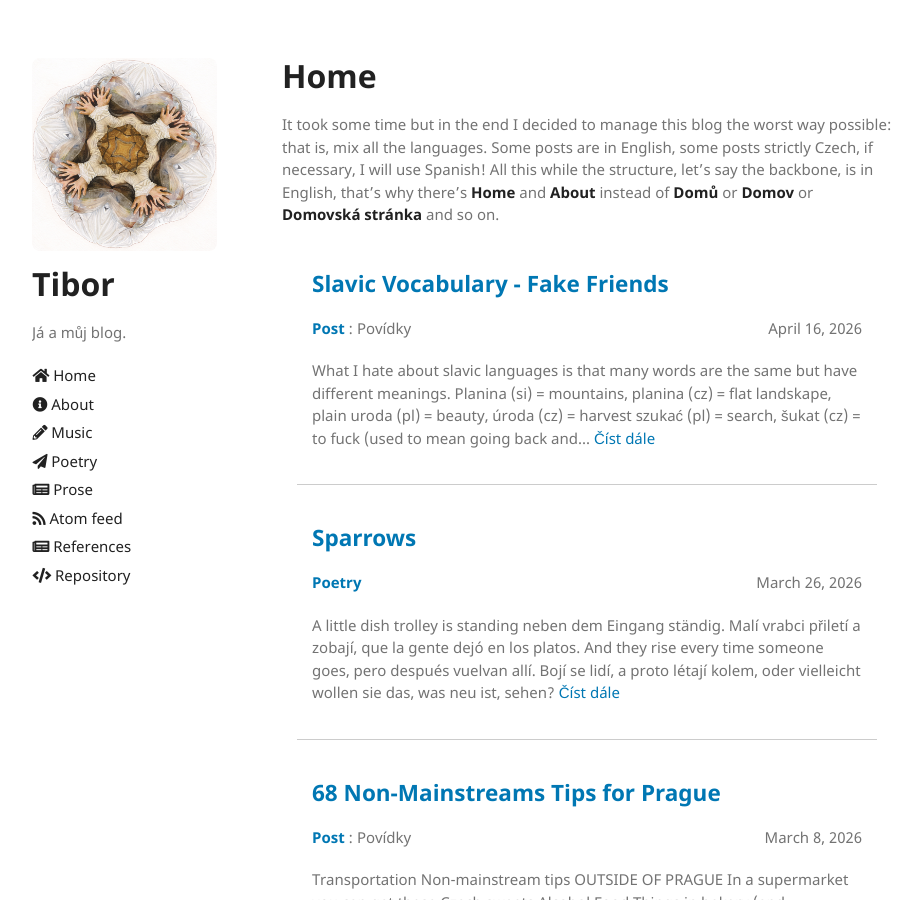
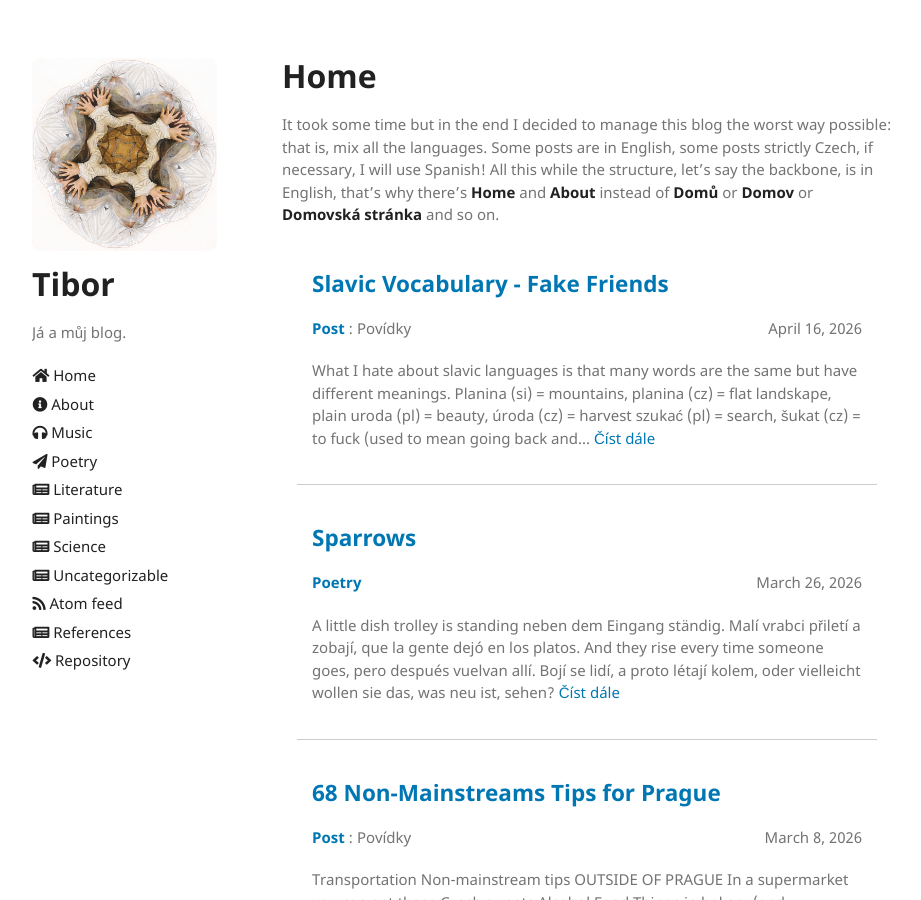
Before and after one commit to thefallofjohannm/thefallofjohannm.github.io, a Jekyll site: the page built from pages/index.md, in a window 1280 px wide and 900 px high. Shown: the whole window, without its empty margins (178-1099 px from the left). Built offline with Jekyll 4.4.1, drawn with Linux system fonts in a browser that asks for light colours.

Commit message:
new categories

```diff
--- a/_config.yml
+++ b/_config.yml
@@ -18,14 +18,23 @@ sidebar:
     icon: <i class="fa-solid fa-circle-info"></i>
     link: /about/
   - name: Music
-    icon: <i class="fa-solid fa-pencil"></i>
+    icon: <i class="fa-solid fa-headphones"></i>
     link: /music/
   - name: Poetry
     icon: <i class="fa-solid fa-paper-plane"></i>
     link: /poetry/
-  - name: Prose
+  - name: Literature
     icon: <i class="fa-solid fa-newspaper"></i>
-    link: /prose/
+    link: /literature/
+  - name: Paintings
+    icon: <i class="fa-solid fa-newspaper"></i>
+    link: /paintings/
+  - name: Science
+    icon: <i class="fa-solid fa-newspaper"></i>
+    link: /science/
+  - name: Uncategorizable
+    icon: <i class="fa-solid fa-newspaper"></i>
+    link: /uncategorizable/
   - name: Atom feed
     icon: <i class="fa-solid fa-rss"></i>
     link: /feed.xml
```
